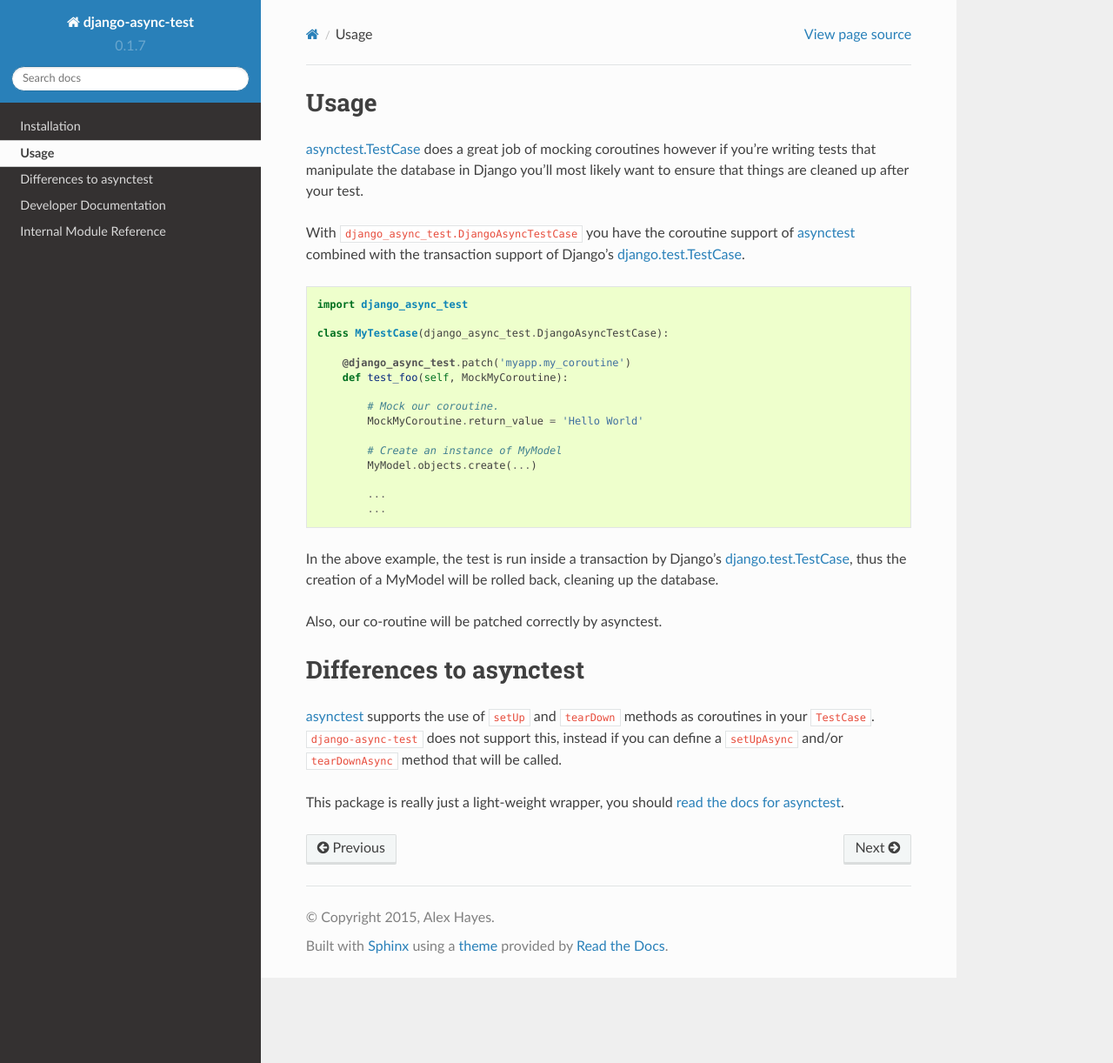
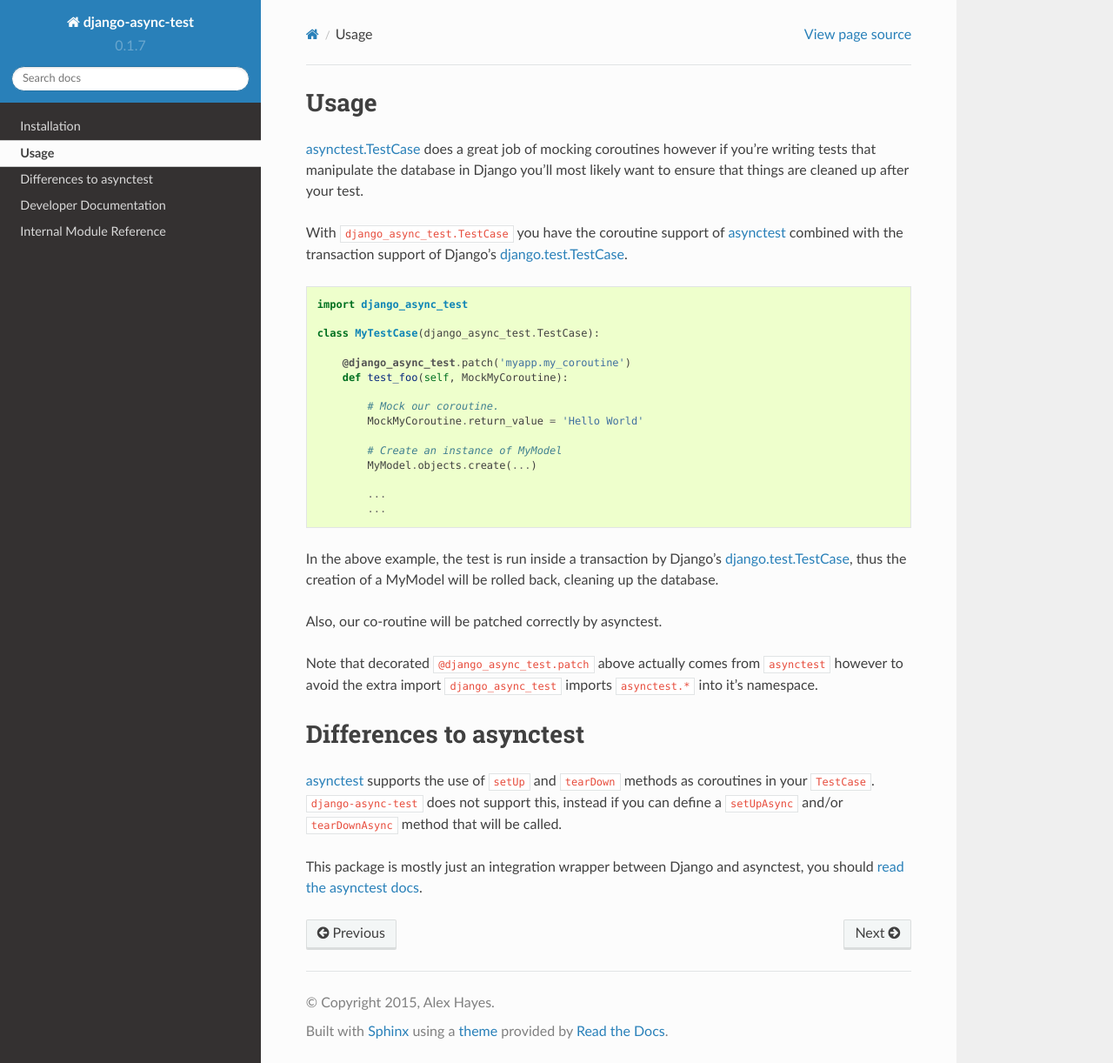
Before and after one commit to alexhayes/django-async-test, a Sphinx documentation site: the page built from docs/usage.rst, in a window 1280 px wide and 1222 px high. Shown: the whole window at 87% size. Built offline with Sphinx 7.4.7 and the Read the Docs theme 2.0.0, drawn with Linux system fonts in a browser that asks for light colours.

Commit message:
Renamed DjangoAsyncTestCase to TestCase

```diff
--- a/django_async_test/__init__.py
+++ b/django_async_test/__init__.py
@@ -20,10 +20,11 @@
 
 # -eof meta-
 
-from .testcase import DjangoAsyncTestCase
-
 # Import all of asynctest
 from asynctest.case import *
 from asynctest.mock import *
 from asynctest.helpers import *
 from asynctest.selector import *
+
+# Now import our TestCase
+from .testcase import TestCase
--- a/docs/usage.rst
+++ b/docs/usage.rst
@@ -6,7 +6,7 @@
 writing tests that manipulate the database in Django you'll most likely want to
 ensure that things are cleaned up after your test.
 
-With ``django_async_test.DjangoAsyncTestCase`` you have the coroutine support
+With ``django_async_test.TestCase`` you have the coroutine support
 of `asynctest`_ combined with the transaction support of Django's
 `django.test.TestCase`_.
 
@@ -14,7 +14,7 @@
 
     import django_async_test
 
-    class MyTestCase(django_async_test.DjangoAsyncTestCase):
+    class MyTestCase(django_async_test.TestCase):
 
         @django_async_test.patch('myapp.my_coroutine')
         def test_foo(self, MockMyCoroutine):
@@ -35,6 +35,11 @@
 
 Also, our co-routine will be patched correctly by asynctest.
 
+Note that decorated ``@django_async_test.patch`` above actually comes from
+``asynctest`` however to avoid the extra import ``django_async_test`` imports
+``asynctest.*`` into it's namespace.
+
+
 ========================
 Differences to asynctest
 ========================
@@ -44,11 +49,11 @@
 instead if you can define a ``setUpAsync`` and/or ``tearDownAsync`` method that
 will be called.
 
-This package is really just a light-weight wrapper, you should
-`read the docs for asynctest`_.
+This package is mostly just an integration wrapper between Django and
+asynctest, you should `read the asynctest docs`_.
 
 
 .. _asynctest: https://github.com/Martiusweb/asynctest
 .. _asynctest.TestCase: http://asynctest.readthedocs.org/en/latest/asynctest.case.html#asynctest.TestCase
 .. _django.test.TestCase: https://docs.djangoproject.com/en/1.9/topics/testing/tools/#django.test.TestCase
-.. _read the docs for asynctest: http://asynctest.readthedocs.org
+.. _read the asynctest docs: http://asynctest.readthedocs.org
```
Also changed, not shown: README.rst (+4 -3 lines), 3 other files.
